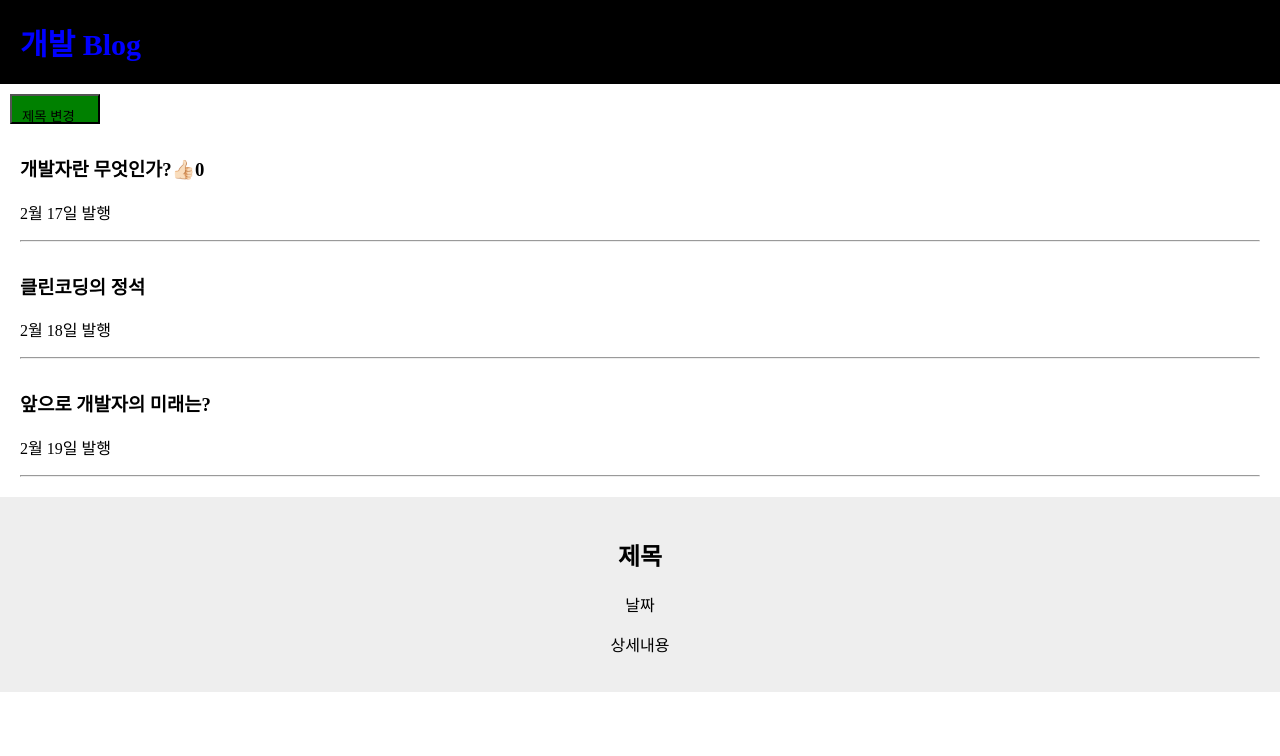
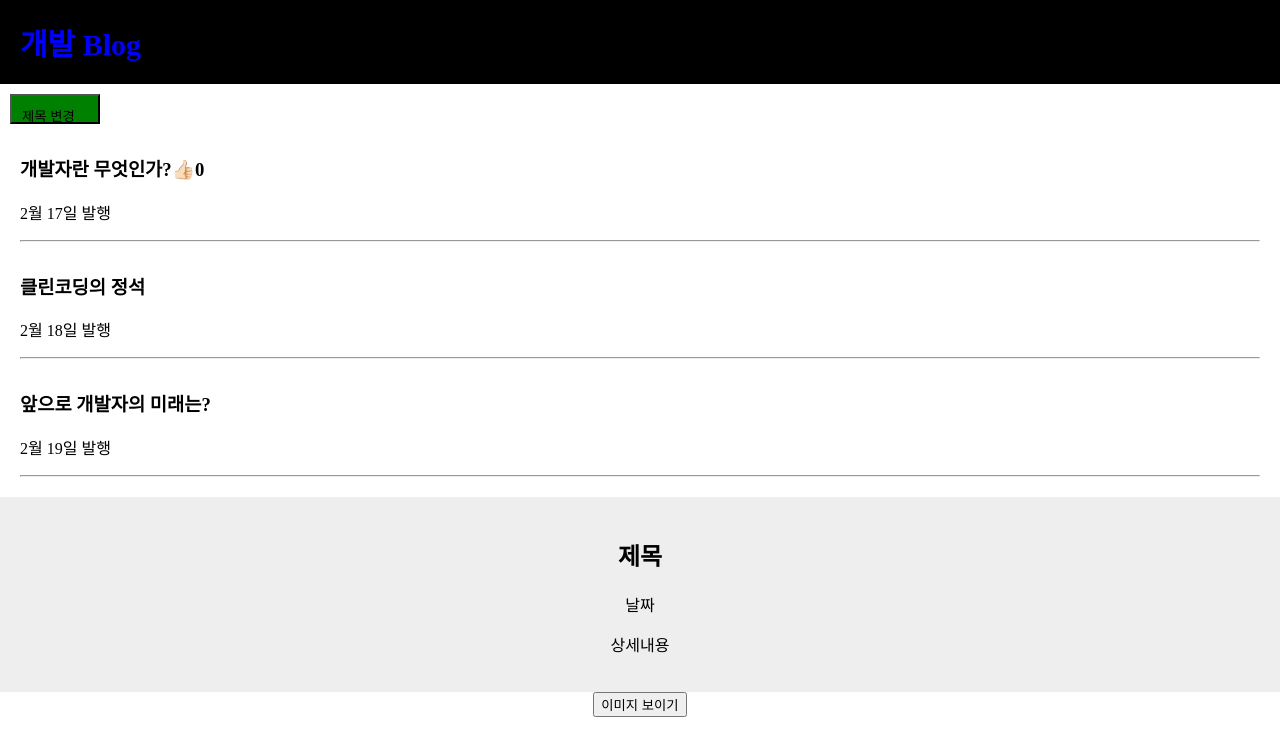
Before and after one commit to ggandory/coding-apple-react, a React (Create React App) app: page / in a window 1280 px wide. Shown: the top 756 px of the page. Built offline with nearby package versions, Linux system fonts and the light colour scheme.

Commit message:
이미지 삽입

```diff
--- a/src/App.js
+++ b/src/App.js
@@ -16,6 +16,7 @@ function App() {
     "앞으로 개발자의 미래는?",
   ]);
   const [thumb, setThumb] = useState(0);
+  const [showImage, setShowImage] = useState(false); // 이미지 표시 여부 상태 추가
   const posts = "강남 고기 맛집";
   const newArray = [...글제목]; //deep copy로써 값공유x 서로 독립적인 값을 가지는 복사이다. (state는 직접 건드리는건 옳지 못함)
   newArray[0] = "여자코트 추천";
@@ -63,6 +64,23 @@ function App() {
 
       <Modal /**html을 한단어로 줄여서 쓸 수 있는 방법: 리액트의 component문법임 */
       ></Modal>
+      {/* 이미지 표시 토글 버튼 추가 */}
+      <button
+        onClick={() => {
+          setShowImage(!showImage);
+        }}
+      >
+        이미지 {showImage ? "숨기기" : "보이기"}
+      </button>
+
+      {/* showImage 상태에 따라 이미지 표시 */}
+      {showImage && (
+        <img
+          src="https://search.pstatic.net/sunny/?src=https%3A%2F%2Fcdn.iconsumer.or.kr%2Fnews%2Fphoto%2F202407%2F26604_33934_2957.jpg&type=l340_165"
+          alt="Image"
+          style={{ width: "200px" }}
+        />
+      )}
     </div>
   );
 }
```
